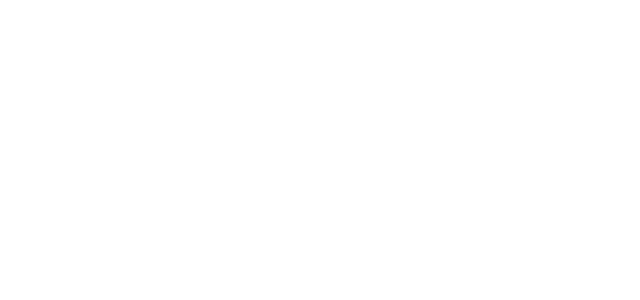
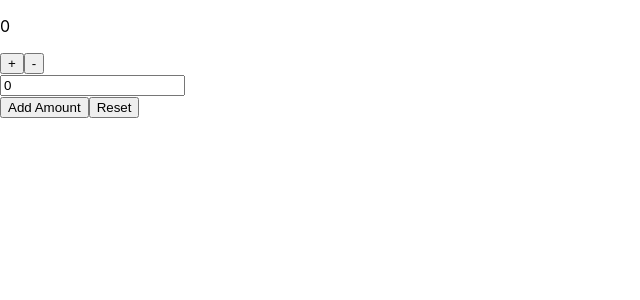
Before and after one commit to edubew/learn_redux, a React (Create React App) app: page / in a window 1280 px wide. Shown: the top 300 px of the page, without its empty margins (0-640 px from the left). Built offline with nearby package versions, Linux system fonts and the light colour scheme.

Commit message:
Add more actions to the counterSlice and update the counter component with actions

```diff
--- a/src/App.js
+++ b/src/App.js
@@ -1,11 +1,10 @@
 import React from 'react';
+import Counter from './features/counter/Counter';
 
-const App = () => {
-  return (
-    <div>
-
-    </div>
-  );
-}
+const App = () => (
+  <div>
+    <Counter />
+  </div>
+);
 
 export default App;
--- a/src/features/counter/Counter.js
+++ b/src/features/counter/Counter.js
@@ -1,13 +1,26 @@
-import React from 'react';
+import React, { useState } from 'react';
 import { useSelector, useDispatch } from 'react-redux';
-import { increment, decrement } from './counterSlice';
+import {
+  increment, decrement, reset, incrementByAmount,
+} from './counterSlice';
 
 const Counter = () => {
   // Add state to the component
   const count = useSelector((state) => state.counter.count);
   const dispatch = useDispatch();
+
+  // State for the increment amount
+  const [incrementAmount, setIncrementAmount] = useState(0);
+
+  const addValue = Number(incrementAmount) || 0;
+
+  const resetAll = () => {
+    setIncrementAmount(0);
+    dispatch(reset());
+  };
+
   return (
-    <section>
+    <section className="counter__container">
       <p>{count}</p>
       <div>
         <button
@@ -23,6 +36,15 @@ const Counter = () => {
           -
         </button>
       </div>
+      <input
+        type="text"
+        value={incrementAmount}
+        onChange={(e) => setIncrementAmount(e.target.value)}
+      />
+      <div>
+        <button type="submit" onClick={() => dispatch(incrementByAmount(addValue))}>Add Amount</button>
+        <button type="submit" onClick={resetAll}>Reset</button>
+      </div>
     </section>
   );
 };
--- a/src/features/counter/counterSlice.js
+++ b/src/features/counter/counterSlice.js
@@ -14,9 +14,17 @@ export const counterSlice = createSlice({
     decrement: (state) => {
       state.count -= 1;
     },
+    reset: (state) => {
+      state.count = 0;
+    },
+    incrementByAmount: (state, action) => {
+      state.count += action.payload;
+    },
   },
 });
 
-export const { increment, decrement } = counterSlice.actions;
+export const {
+  increment, decrement, reset, incrementByAmount,
+} = counterSlice.actions;
 
 export default counterSlice.reducer;
```
